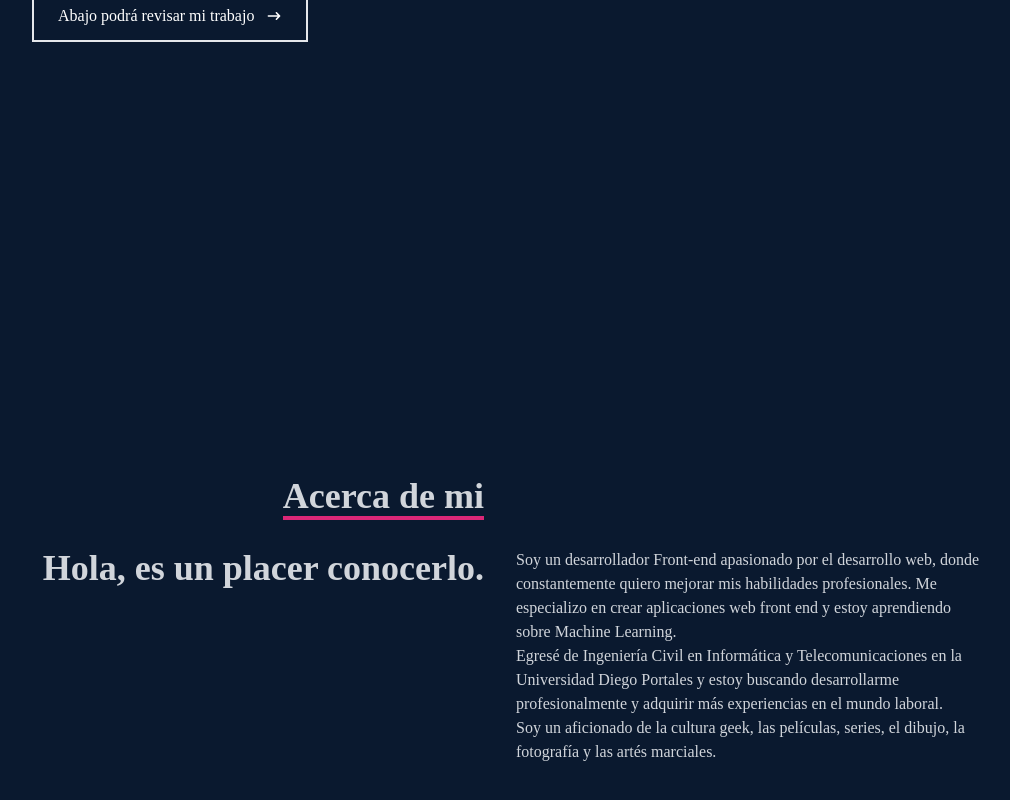
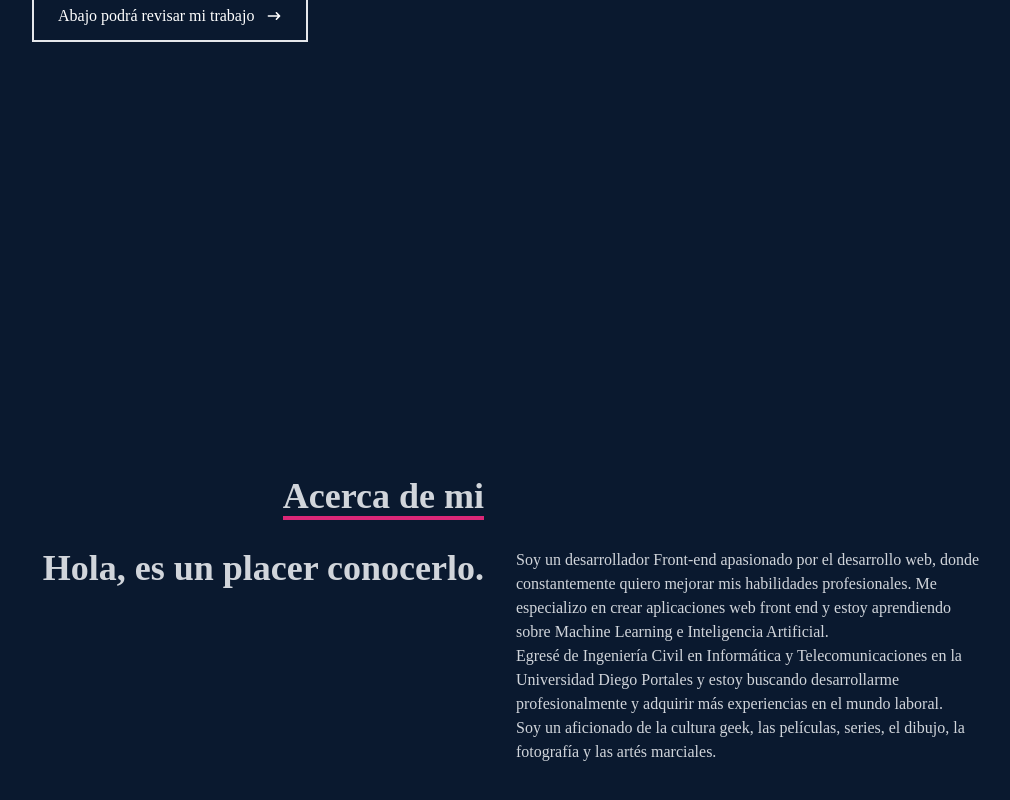
Before and after one commit to jjvemz/MainPortfolio, a React (Create React App) app: page / in a window 1280 px wide. Shown: the part 580-1380 px from the top of the page, without its empty margins (140-1150 px from the left). Built offline with nearby package versions, Linux system fonts and the light colour scheme.

Commit message:
Cambio de icono y texto

```diff
--- a/src/components/About.jsx
+++ b/src/components/About.jsx
@@ -18,7 +18,7 @@ const About = () => {
             </div>
             <div>
               <p>
-              Soy un desarrollador Front-end apasionado por el desarrollo web, donde constantemente quiero mejorar mis habilidades profesionales. Me especializo en crear aplicaciones web front end y estoy aprendiendo sobre Machine Learning.
+              Soy un desarrollador Front-end apasionado por el desarrollo web, donde constantemente quiero mejorar mis habilidades profesionales. Me especializo en crear aplicaciones web front end y estoy aprendiendo sobre Machine Learning e Inteligencia Artificial.
                 <br />
                 Egresé de Ingeniería Civil en Informática y Telecomunicaciones en la Universidad Diego Portales y estoy buscando desarrollarme profesionalmente y adquirir más experiencias en el mundo laboral.
                 <br />
--- a/src/components/Navbar.jsx
+++ b/src/components/Navbar.jsx
@@ -118,7 +118,7 @@ const Navbar = () => {
               className='flex justify-between items-center w-full text-gray-300'
               href='/'
             >
-              Email <FaInstagram size={30} />
+              Instagram <FaInstagram size={30} />
             </a>
           </li>
           <li className='w-[160px] h-[60px] flex justify-between items-center ml-[-100px] hover:ml-[-10px] duration-300 bg-[#565f69]'>
```
